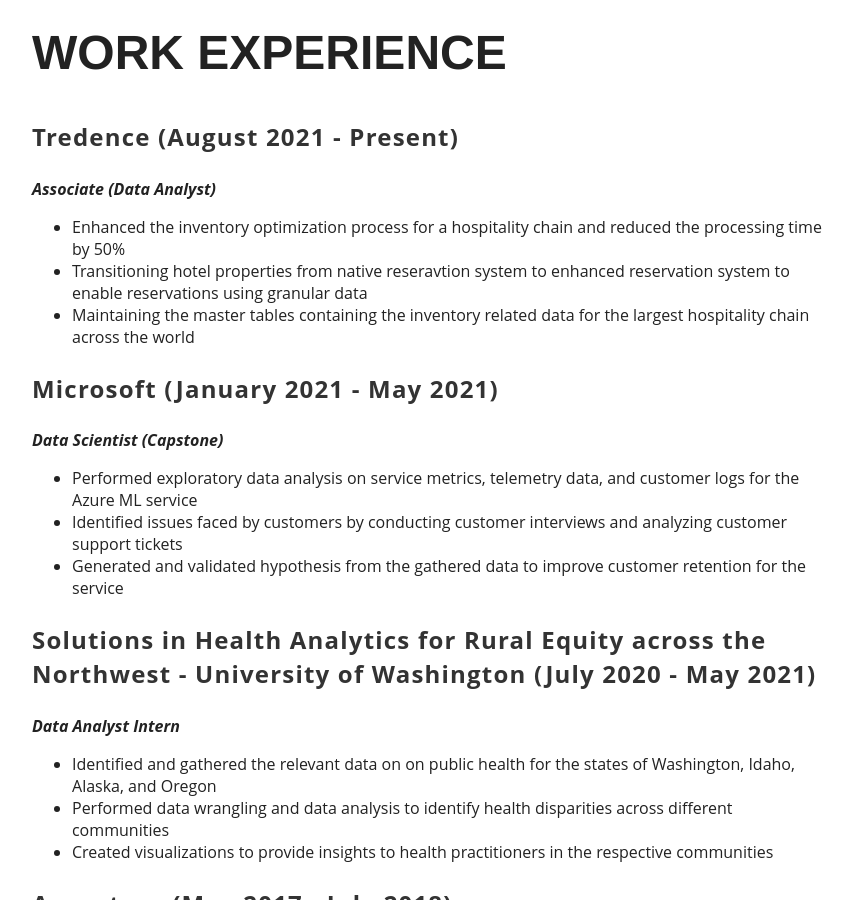
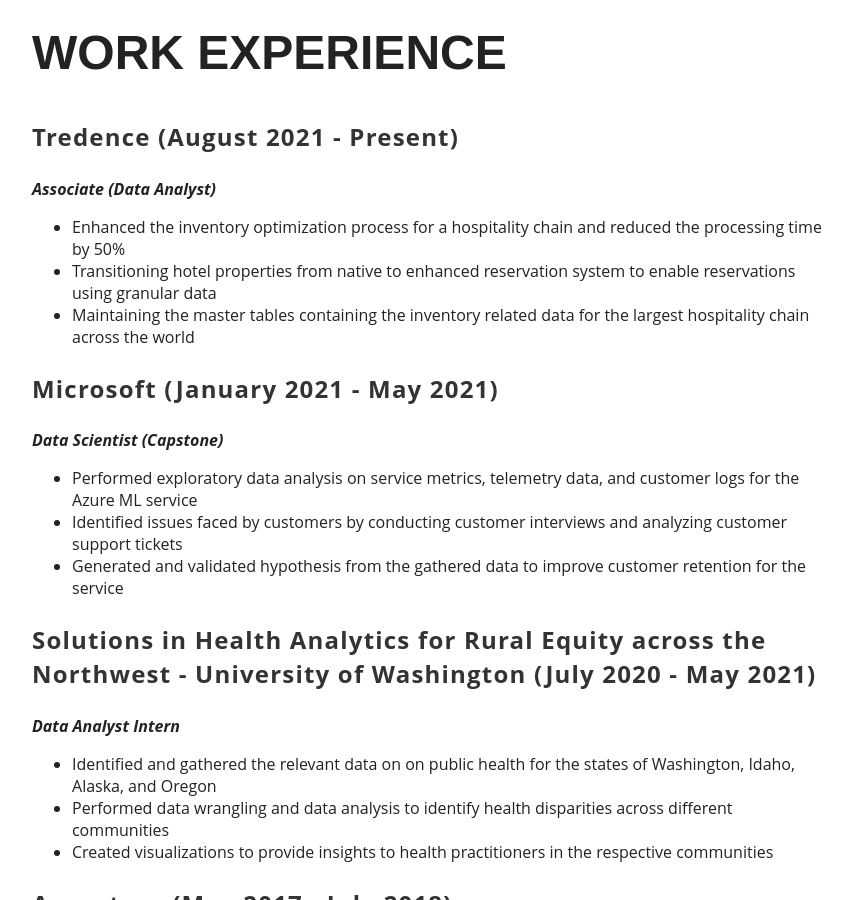
Before and after one commit to shreyakaul/shreyakaul.github.io, a Jekyll site: the page built from index.html, in a window 1280 px wide and 900 px high, scrolled down 2217 px. Shown: the whole window, without its empty margins (208-1061 px from the left). Built offline with Jekyll 4.4.1, drawn with Linux system fonts in a browser that asks for light colours.

Commit message:
Update index.html

```diff
--- a/index.html
+++ b/index.html
@@ -74,7 +74,7 @@
     <i><b>Associate (Data Analyst)</b></i>
     <ul>
     <li>Enhanced the inventory optimization process for a hospitality chain and reduced the processing time by 50%
-    <li>Transitioning hotel properties from native reseravtion system to enhanced reservation system to enable reservations using granular data
+    <li>Transitioning hotel properties from native to enhanced reservation system to enable reservations using granular data
     <li>Maintaining the master tables containing the inventory related data for the largest hospitality chain across the world
     </ul>
     <p><b>Microsoft (January 2021 - May 2021)</b><br></p>
```
